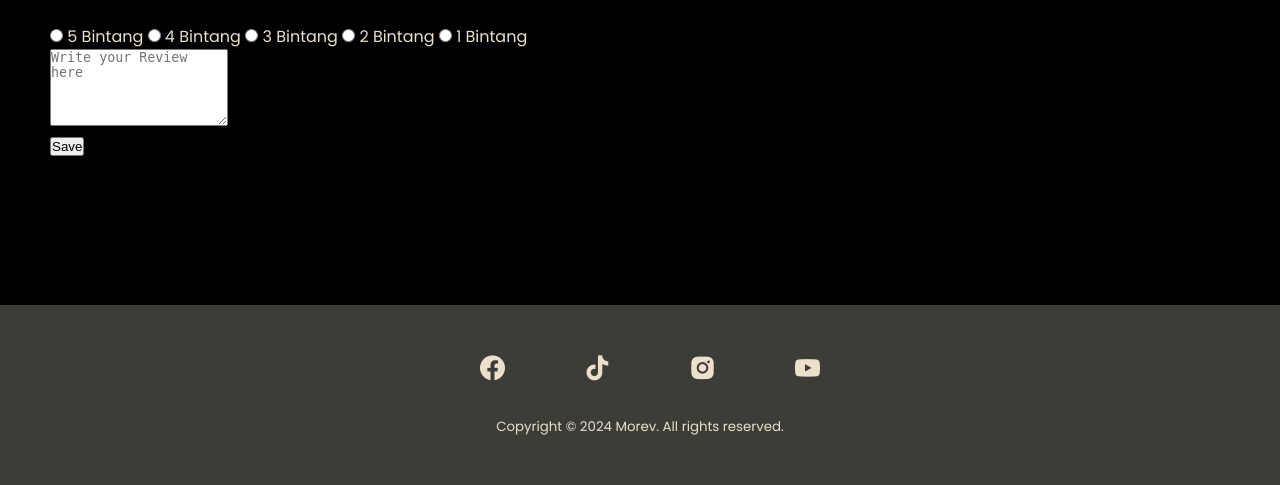
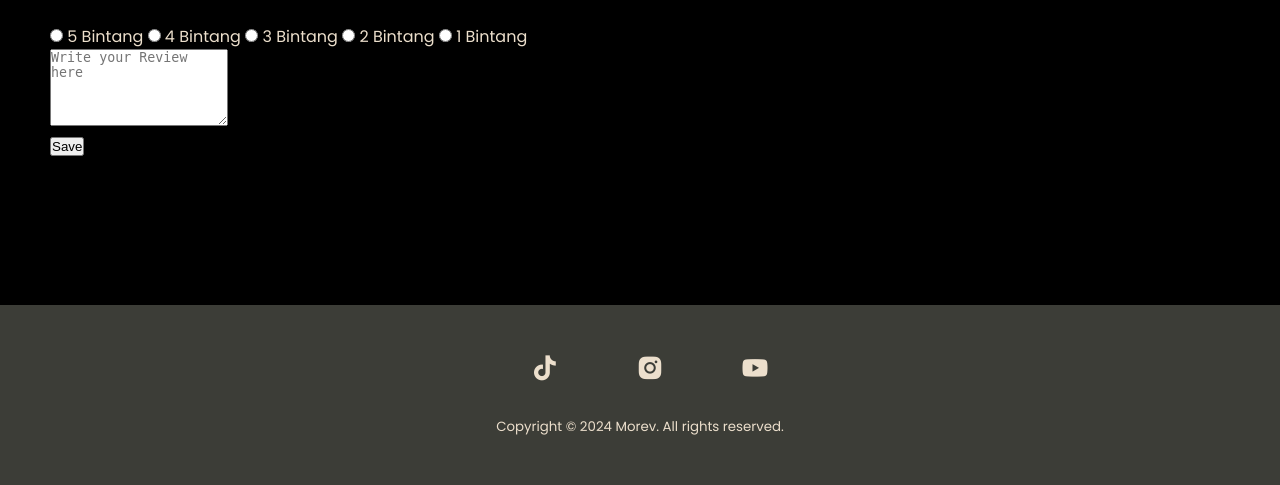
Before and after one commit to RigiYogaS/UAS_PPW_Kel6, a CodeIgniter 4 app: the page made by app/Views/dashboard/addreview.php in a window 1280 px wide. Shown: the part 1195-1680 px from the top of the page. Run offline with PHP 8.4 and a stand-in for CodeIgniter, Linux system fonts and the light colour scheme; the template is opened without the code that fills it, so the values that code supplies are empty; some libraries are stand-ins or nearby versions.

Commit message:
Update addreview.php

```diff
--- a/app/Views/dashboard/addreview.php
+++ b/app/Views/dashboard/addreview.php
@@ -230,7 +230,6 @@ $this->db = db_connect();
 
             <footer>
                 <ul>
-                    <li><a href=""><i class='bx bxl-facebook-circle'></i></a></li>
                     <li><a href="https://www.tiktok.com/@morev6_?_t=8rpOLW0rMfp&_r=1"><i class='bx bxl-tiktok'></i></a></li>
                     <li><a href="https://www.instagram.com/morev_6?utm_source=ig_web_button_share_sheet&igsh=ZDNlZDc0MzIxNw=="><i class='bx bxl-instagram-alt'></i></a></li>
                     <li><a href="https://youtube.com/@morev-f2r?si=Sdk1sgYjfLgk6mdC"><i class='bx bxl-youtube'></i></a></li>
```
